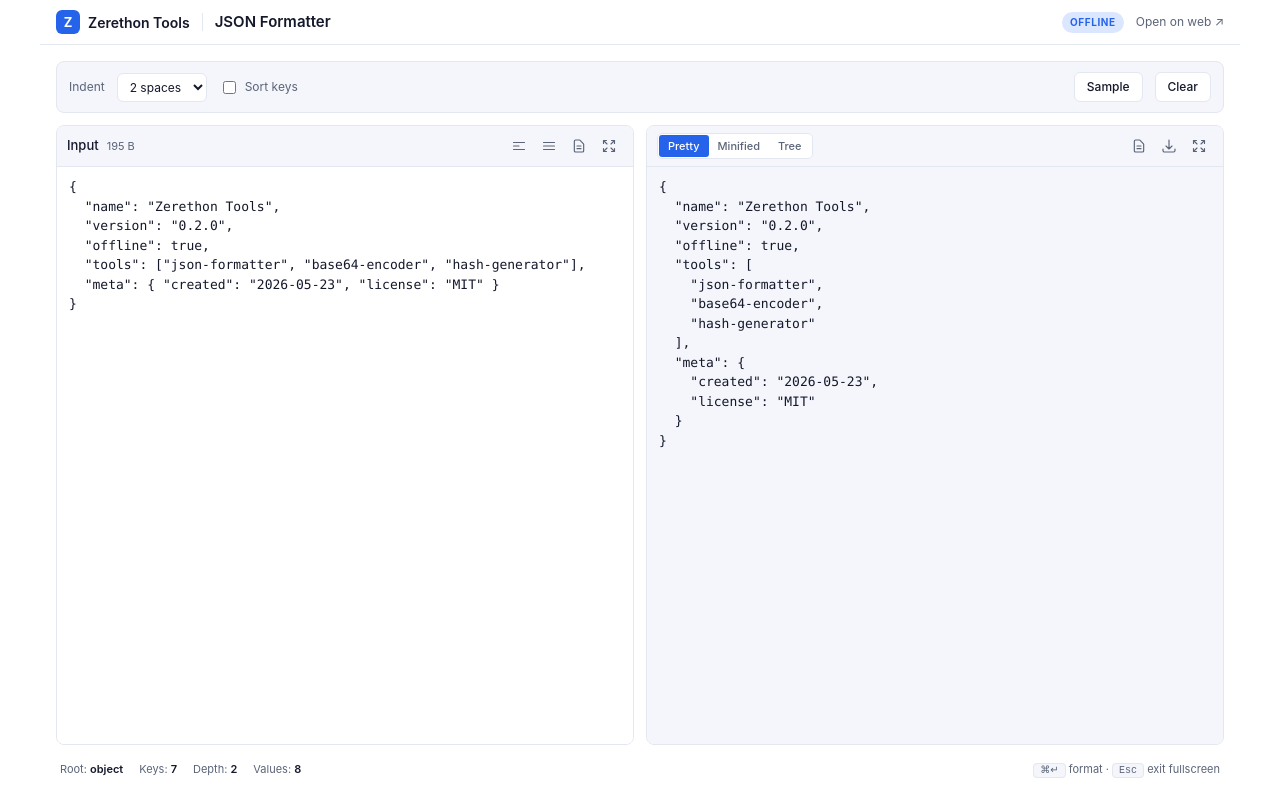
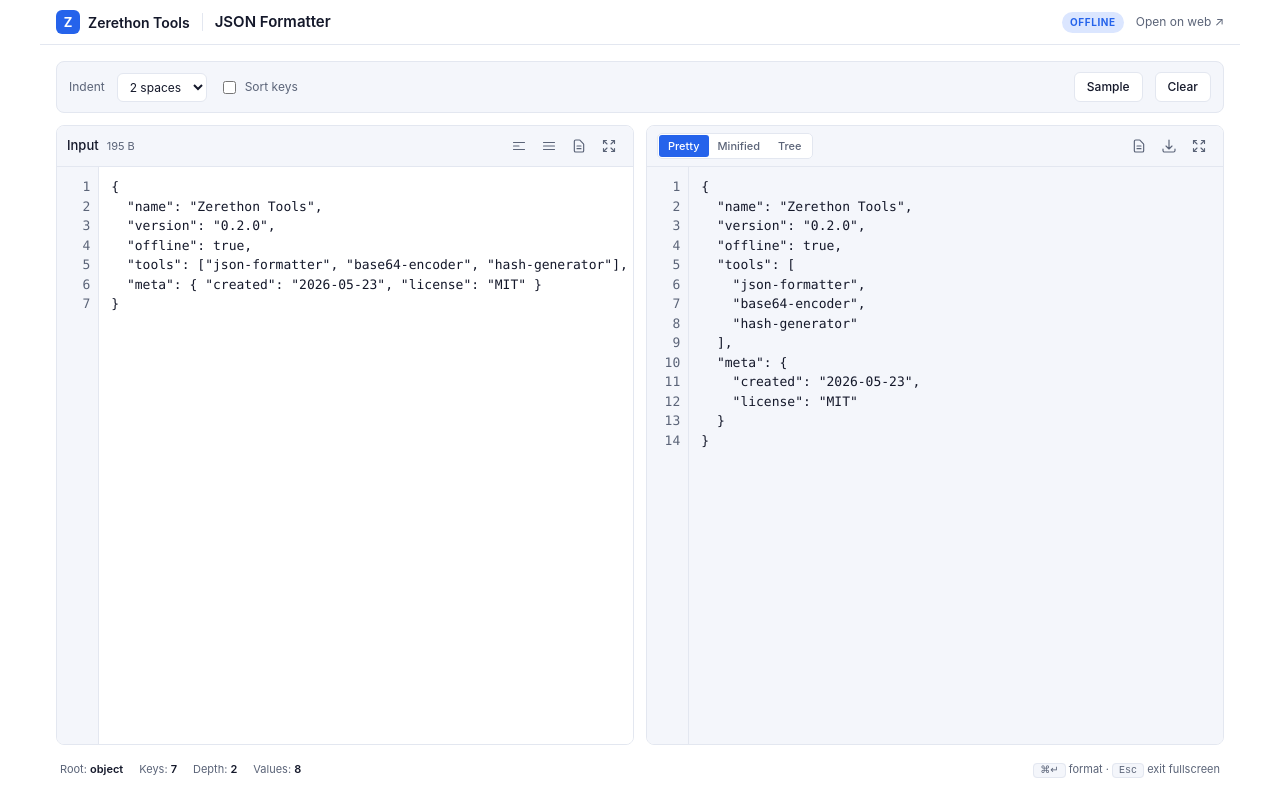
Before and after one commit to zerethonapp/extensions, a website with bundled scripts: page src/tools/json-formatter/index.html in a window 1280 px wide. Both pictures are taken after a click on the button "Sample". Built offline with nearby package versions, Linux system fonts and the light colour scheme.

Commit message:
feat(json-formatter): line-number gutter + error-line highlight
When parsing fails, the existing error banner now also marks the
offending line in a left gutter so users can jump to it visually
instead of counting manually.

- shell.css adds .zt-editor / .zt-gutter / .zt-gutter-inner /
  .zt-line-error. Scroll-sync via translateY on the inner element
  (no programmatic scrollTop dance, no scrollbar leak).
- shell.js adds attachGutter(textarea) → { setError(line),
  clearError(), refresh() }. Wraps the textarea in .zt-editor so
  callers don't restructure HTML themselves.
- json-formatter input + output textareas get wrap="off" so one
  logical line maps to one visual line — line numbers misalign
  otherwise. Horizontal scrollbar handles long lines.
- json-formatter format() drives the gutter:
    success → inputGutter.clearError(), outputGutter.refresh()
    failure with line/column → inputGutter.setError(line)
  Output gutter is refreshed even on success because programmatic
  textarea.value = … does not fire 'input', so the gutter would
  otherwise stay at 1.

Build: verify 9/9 ✓ · zip 48.4 KB (was 47.5 KB; +0.9 KB).

```diff
--- a/src/tools/_shell/shell.css
+++ b/src/tools/_shell/shell.css
@@ -348,6 +348,43 @@
   color: white;
 }
 
+/* Editor wrapper — flex row that holds the line-number gutter + textarea
+   side-by-side. attachGutter() in shell.js wraps a textarea in this. */
+.zt-editor {
+  flex: 1;
+  display: flex;
+  min-height: 0;
+  overflow: hidden;
+}
+
+.zt-gutter {
+  flex-shrink: 0;
+  width: 3.25em;
+  padding: 10px 8px 10px 4px;
+  margin: 0;
+  background: var(--zt-bg-soft);
+  color: var(--zt-text-soft);
+  font: 13px/1.5 ui-monospace, SFMono-Regular, 'JetBrains Mono', Menlo, Consolas, monospace;
+  text-align: right;
+  border-right: 1px solid var(--zt-border);
+  overflow: hidden;
+  user-select: none;
+  -webkit-user-select: none;
+}
+.zt-gutter-inner {
+  white-space: pre;
+  will-change: transform;            /* scroll-sync via translateY */
+}
+.zt-line-error {
+  display: inline-block;
+  color: var(--zt-error);
+  font-weight: 700;
+  background: rgba(248, 113, 113, 0.18);
+  padding: 0 4px;
+  margin: 0 -4px 0 -4px;
+  border-radius: 2px;
+}
+
 .zt-textarea {
   width: 100%;
   flex: 1;                          /* fills the remaining height inside .zt-pane */
--- a/src/tools/_shell/shell.js
+++ b/src/tools/_shell/shell.js
@@ -134,6 +134,59 @@
   return String(s).replace(/[&<>"']/g, (c) => ({ '&': '&amp;', '<': '&lt;', '>': '&gt;', '"': '&quot;', "'": '&#39;' }[c]));
 }
 
+/* ---------- line-number gutter ----------
+   Wraps a textarea in `.zt-editor` and injects a sibling `.zt-gutter` that
+   renders 1, 2, 3, … one per logical line. Scroll-syncs via translateY so we
+   don't depend on a programmatic-scrollable overflow:hidden quirk.
+
+   Important: the textarea should have wrap="off" so 1 logical line == 1
+   visual line, otherwise wrapped lines would offset the gutter.
+
+   Returns { setError(line), clearError(), refresh() }. */
+
+export function attachGutter(textarea) {
+  const editor = document.createElement('div');
+  editor.className = 'zt-editor';
+  const gutter = document.createElement('div');
+  gutter.className = 'zt-gutter';
+  const inner = document.createElement('div');
+  inner.className = 'zt-gutter-inner';
+  gutter.appendChild(inner);
+
+  const parent = textarea.parentNode;
+  parent.insertBefore(editor, textarea);
+  editor.appendChild(gutter);
+  editor.appendChild(textarea);
+
+  let errorLine = null;
+
+  function refresh() {
+    const lines = (textarea.value || '').split('\n').length;
+    const n = Math.max(lines, 1);
+    let html = '';
+    for (let i = 1; i <= n; i++) {
+      html += (i === errorLine ? `<span class="zt-line-error">${i}</span>` : i) + (i < n ? '\n' : '');
+    }
+    inner.innerHTML = html;
+  }
+
+  textarea.addEventListener('input', refresh);
+  textarea.addEventListener('scroll', () => {
+    inner.style.transform = `translateY(${-textarea.scrollTop}px)`;
+  });
+
+  refresh();
+
+  return {
+    setError(line) {
+      errorLine = Number.isFinite(line) && line > 0 ? line : null;
+      refresh();
+    },
+    clearError() { errorLine = null; refresh(); },
+    refresh,
+  };
+}
+
 /* ---------- pane fullscreen toggle + flash ---------- */
 
 export function toggleFullscreen(paneEl, gridEl) {
--- a/src/tools/json-formatter/index.html
+++ b/src/tools/json-formatter/index.html
@@ -39,7 +39,7 @@
             <!-- icon buttons injected by JS -->
           </div>
         </header>
-        <textarea id="input" class="zt-textarea" placeholder='{ "paste": "your JSON here" }' spellcheck="false" autofocus></textarea>
+        <textarea id="input" class="zt-textarea" placeholder='{ "paste": "your JSON here" }' spellcheck="false" wrap="off" autofocus></textarea>
         <div id="error" class="zt-error" hidden></div>
       </section>
 
@@ -57,7 +57,7 @@
             <!-- icon buttons injected by JS -->
           </div>
         </header>
-        <textarea id="output" class="zt-textarea" readonly spellcheck="false" placeholder="Formatted output will appear here…"></textarea>
+        <textarea id="output" class="zt-textarea" readonly spellcheck="false" wrap="off" placeholder="Formatted output will appear here…"></textarea>
         <div id="output-tree" class="zt-tree" hidden></div>
       </section>
     </div>
--- a/src/tools/json-formatter/tool.js
+++ b/src/tools/json-formatter/tool.js
@@ -1,4 +1,4 @@
-import { $, buildWebUrl, copy, decodePrefill, downloadText, flashSuccess, mountTopbar, toast, toggleFullscreen } from '../_shell/shell.js';
+import { $, attachGutter, buildWebUrl, copy, decodePrefill, downloadText, flashSuccess, mountTopbar, toast, toggleFullscreen } from '../_shell/shell.js';
 import { iconBtn } from '../_shell/icons.js';
 
 const SLUG = 'json-formatter';
@@ -43,6 +43,10 @@
     extras: { view: mode === 'tree' ? 'tree' : undefined },
   }),
 }));
+
+/* Line-number gutters — input shows red-highlighted line on parse error. */
+const inputGutter = attachGutter(els.input);
+const outputGutter = attachGutter(els.output);
 
 /* ---------- pane toolbars ---------- */
 
@@ -116,6 +120,8 @@
     els.err.hidden = true;
     parsedStats = null;
     parsedValue = null;
+    inputGutter.clearError();
+    outputGutter.refresh();
     refreshButtons();
     refreshStats();
     return;
@@ -136,16 +142,18 @@
         : JSON.stringify(parsedValue, null, indentValue());
     }
     els.err.hidden = true;
+    inputGutter.clearError();
   } catch (e) {
     const msg = e?.message || String(e);
     const m = msg.match(/position (\d+)/);
     let where = '';
+    let errLine = null;
     if (m) {
       const pos = Number.parseInt(m[1], 10);
       const before = text.slice(0, pos);
-      const line = before.split('\n').length;
+      errLine = before.split('\n').length;
       const col = pos - before.lastIndexOf('\n');
-      where = ` (line ${line}, column ${col})`;
+      where = ` (line ${errLine}, column ${col})`;
     }
     els.err.textContent = `Parse error${where}: ${msg}`;
     els.err.hidden = false;
@@ -153,7 +161,9 @@
     els.outputTree.innerHTML = '';
     parsedStats = null;
     parsedValue = null;
+    inputGutter.setError(errLine);
   }
+  outputGutter.refresh();
   refreshButtons();
   refreshStats();
 }
```
